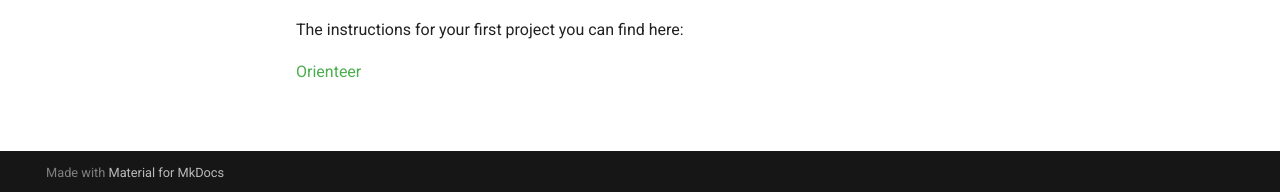
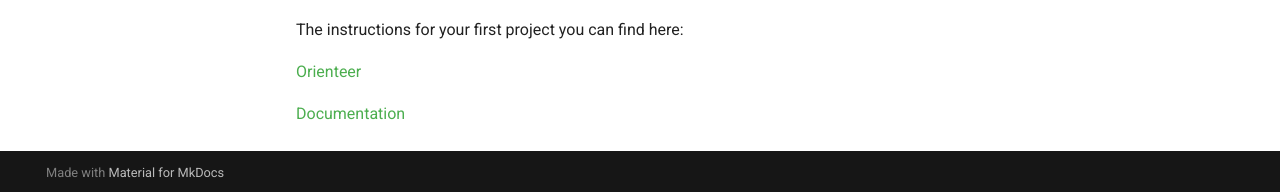
Before and after one commit to HFU-GMB-STEM/STEM3-course, an MkDocs documentation site: the page built from docs/tutorials/GoPiGo.md, in a window 1280 px wide and 1233 px high. Shown: the part 1038-1230 px from the top of the window. Built offline with MkDocs 1.6.1 and Material for MkDocs 9.7.7, drawn with Linux system fonts in a browser that asks for light colours.

Commit message:
Update GoPiGo.md

```diff
--- a/docs/tutorials/GoPiGo.md
+++ b/docs/tutorials/GoPiGo.md
@@ -41,3 +41,5 @@ You should see the GoPiGo control panel/Jupyter environment.
 The instructions for your first project you can find here:
 
 [Orienteer](https://edu.modrobotics.com/course/view.php?id=16){target="_blank"}
+
+[Documentation](https://gopigo3.readthedocs.io/en/master/api-basic/structure.html#library-structure)
```
